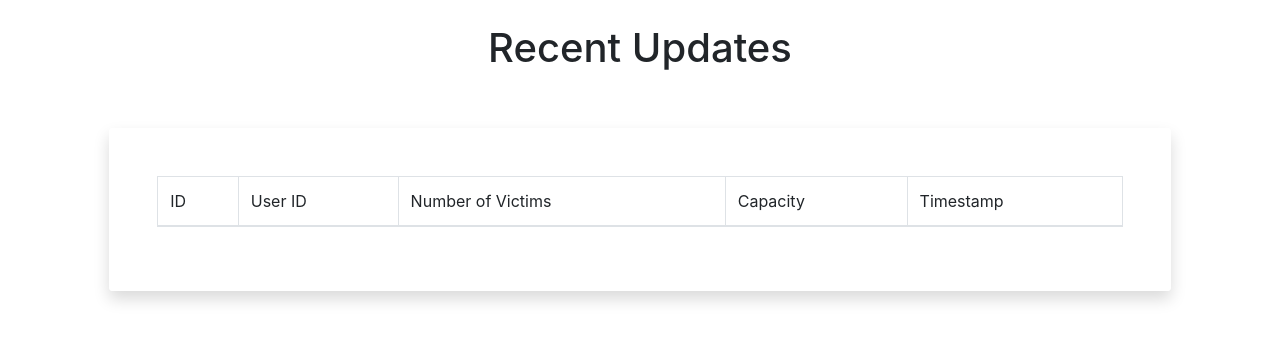
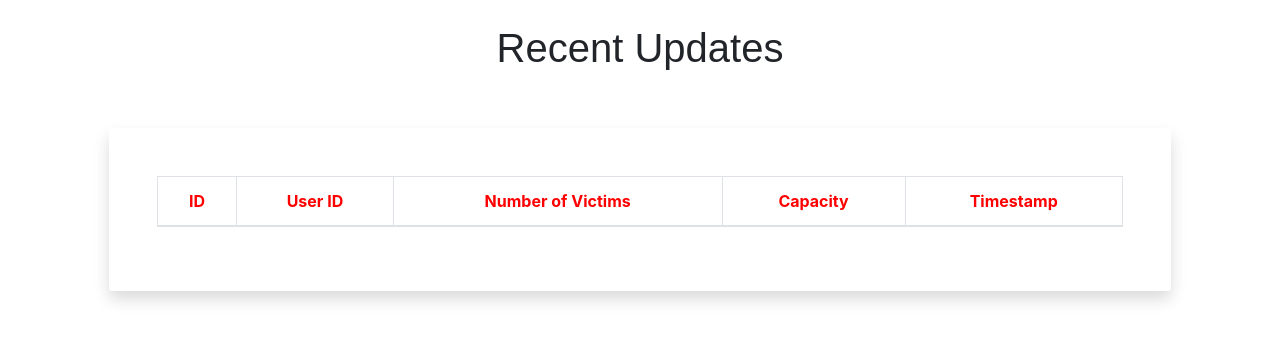
Before and after one commit to tianjiuzuo/duke-data-pipeline, a Flask app: template app/templates/admin_dashboard.html in a window 1280 px wide. Shown: the part 56-397 px from the top of the page. Run offline with Flask 2, Linux system fonts and the light colour scheme; the template is opened without the code that fills it, so the values that code supplies are empty; some libraries are stand-ins or nearby versions.

Commit message:
Added css file

```diff
--- /dev/null
+++ b/app/static/styles/admin_dashboard.css
@@ -0,0 +1,14 @@
+h1 {
+    font-family: 'Merriweather', sans-serif;
+}
+
+td {
+    font-weight: bold;
+    text-align: center;
+    color: red;
+}
+
+th {
+    font-weight: 400;
+    text-align: center;
+}
--- a/app/templates/admin_dashboard.html
+++ b/app/templates/admin_dashboard.html
@@ -1,4 +1,9 @@
 {% extends "base-admin.html" %}
+
+{% block styles %}
+  {{ super() }}
+    <link type="text/css" rel="stylesheet" href="{{ url_for('static', filename='styles/admin_dashboard.css') }}">
+{% endblock %}
 
 {% block content %}
 <center>
@@ -9,7 +14,7 @@
         <div class="card rounded shadow border-0">
             <div class="card-body p-5 bg-white rounded">
                 <div class="table-responsive">
-                    <table id="admin-dashboard" style="width:100%" class="table table-striped table-bordered">
+                    <table id="admin_dashboard" style="width:100%" class="table table-striped table-bordered">
                         <thead>
                         <td>ID</td>
                         <td>User ID</td>
```
